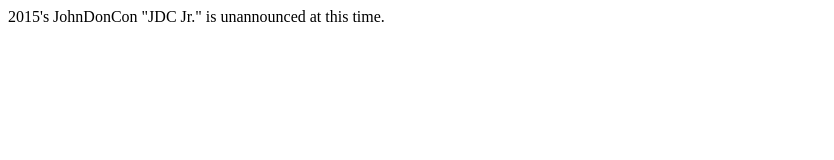
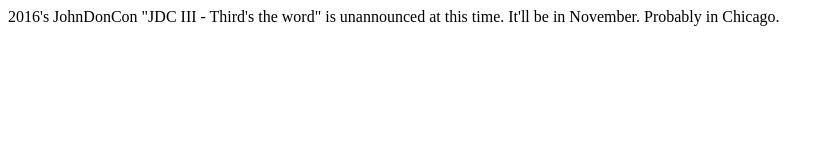
Before and after one commit to donjo/jdc, a plain HTML site: page index.html in a window 1280 px wide. Shown: the whole page, without its empty margins (0-834 px from the left). Drawn offline with Linux system fonts and the light colour scheme.

Commit message:
Update index.html

```diff
--- a/index.html
+++ b/index.html
@@ -3,6 +3,6 @@
     <head>
     </head>
     <body>
-        2015's JohnDonCon "JDC Jr." is unannounced at this time.
+        2016's JohnDonCon "JDC III - Third's the word" is unannounced at this time. It'll be in November. Probably in Chicago.
     </body>
 </html>
```
